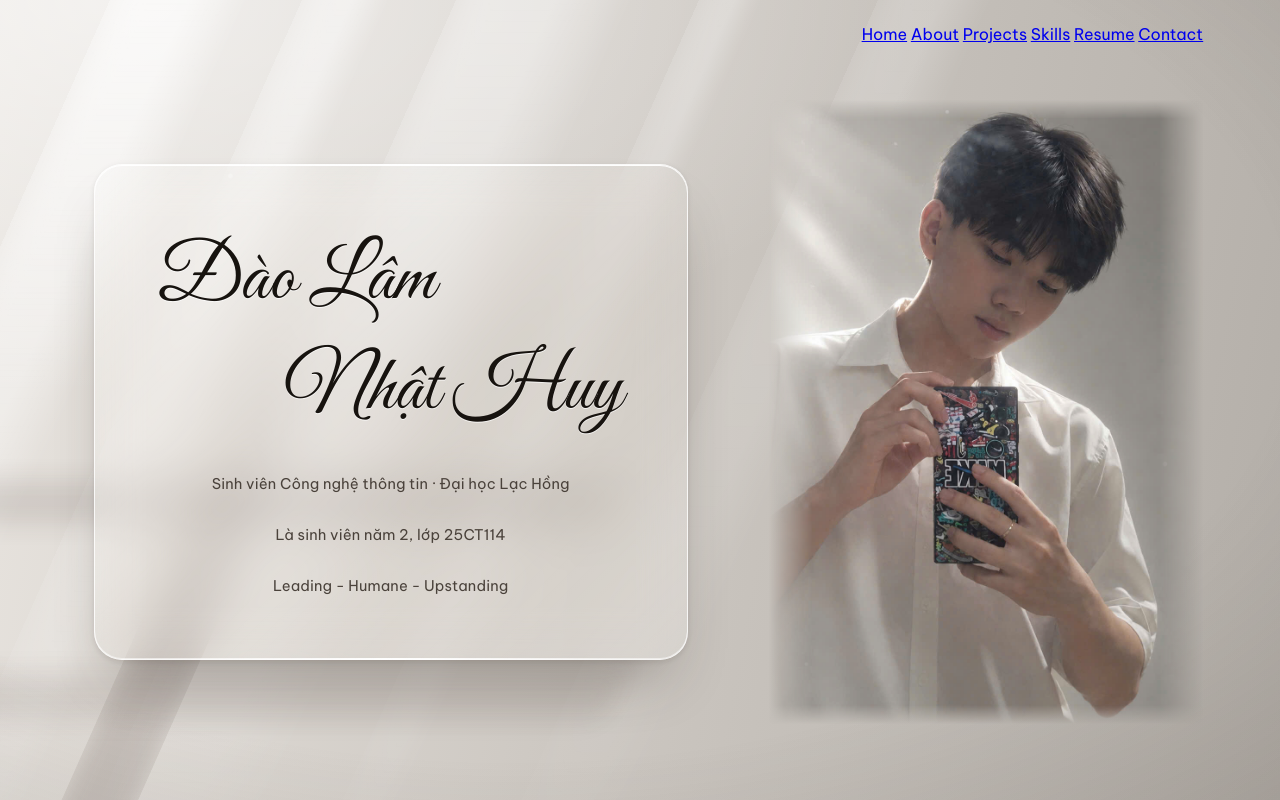
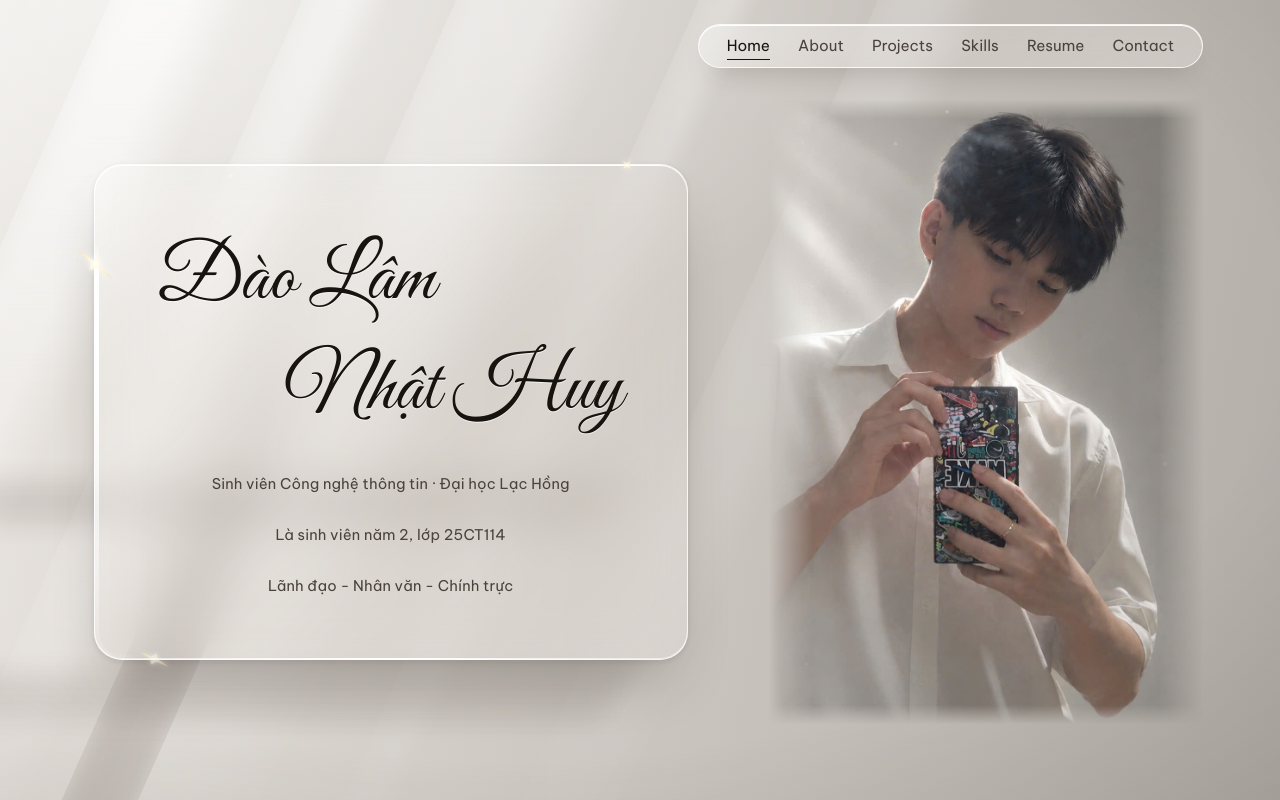
Before and after one commit to Nhuy2109/baitapcv, a plain HTML site: page index.html in a window 1280 px wide. Drawn offline with Linux system fonts and the light colour scheme.

Commit message:
Refactor navigation and update personal information

```diff
--- a/index.html
+++ b/index.html
@@ -13,7 +13,6 @@
 </head>
 
 <body>
-
   <!-- NỀN: ánh sáng cửa sổ + bóng khung cửa (chỉnh trong style.css) -->
   <div class="scene" aria-hidden="true">
     <div class="beams">
@@ -33,29 +32,38 @@
   </div>
 
   <header class="topbar">
-    <nav aria-label="Điều hướng chính">
-      <a href="index.html" aria-current="page">Home</a>
-      <a href="about.html">About</a>
-      <a href="projects.html">Projects</a>
-      <a href="skills.html">Skills</a>
-      <a href="resume.html">Resume</a>
-      <a href="contact.html">Contact</a>
-    </nav>
-  </header>
+  <nav class="navglass" aria-label="Điều hướng chính">
+    <a href="index.html" aria-current="page" data-i18n="nav_home">Home</a>
+    <a href="about.html" data-i18n="nav_about">About</a>
+    <a href="projects.html" data-i18n="nav_projects">Projects</a>
+    <a href="skills.html" data-i18n="nav_skills">Skills</a>
+    <a href="resume.html" data-i18n="nav_resume">Resume</a>
+    <a href="contact.html" data-i18n="nav_contact">Contact</a>
+  </nav>
+
+</header>
 
   <main class="hero">
-
     <!-- Ô KÍNH CHỨA TÊN -->
     <section class="glass" aria-label="Giới thiệu">
+      <span class="glass-shine" aria-hidden="true"></span>
+      <span class="spark s1" aria-hidden="true"></span>
+      <span class="spark s2" aria-hidden="true"></span>
+      <span class="spark s3" aria-hidden="true"></span>
+      <span class="spark s4" aria-hidden="true"></span>
+      <span class="spark s5" aria-hidden="true"></span>
+      <span class="spark s6" aria-hidden="true"></span>
       <h1 class="name">
         <span>Đào Lâm</span>
-        <span>Nhật Huy</span>
+        <span>
+          <img class="sword" src="images/sword.png" alt="" aria-hidden="true" onerror="this.remove();">
+          Nhật Huy
+        </span>
       </h1>
-      <p class="tagline">Sinh viên Công nghệ thông tin · Đại học Lạc Hồng</p>
-      <p class="tagline">Là sinh viên năm 2, lớp 25CT114 </p>
-      <p class="tagline">Leading - Humane - Upstanding</p>
+      <p class="tagline" data-i18n="tag1">Sinh viên Công nghệ thông tin · Đại học Lạc Hồng</p>
+      <p class="tagline" data-i18n="tag2">Là sinh viên năm 2, lớp 25CT114</p>
+      <p class="tagline" data-i18n="tag3">Lãnh đạo - Nhân văn - Chính trực</p>
     </section>
-
     <!--
       KHUNG ẢNH CHÂN DUNG
       1) Bỏ ảnh của bạn vào thư mục images/ và đặt tên portrait.jpg (hoặc .png).
@@ -73,4 +81,5 @@
 
 </body>
 
+
 </html>
```
